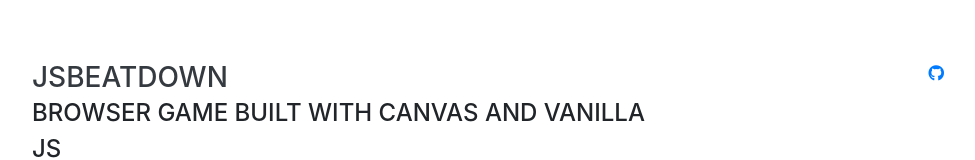
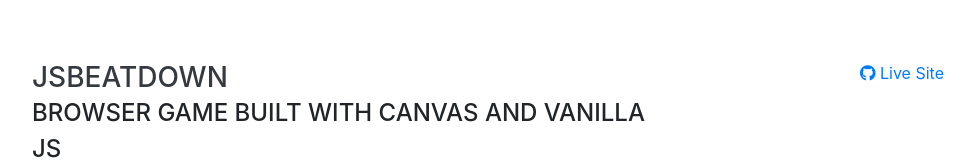
Before and after one commit to fperez371/fperez371.github.io, a website with bundled scripts: page index.html in a window 1280 px wide. Shown: the part 1144-1304 px from the top of the page, without its empty margins (288-1263 px from the left). Built offline with nearby package versions, Linux system fonts and the light colour scheme; a web font is replaced by a local one.

Commit message:
added live site for game

```diff
--- a/index.html
+++ b/index.html
@@ -174,6 +174,11 @@
                 ><a href="https://github.com/fperez371/JSBeatDown">
                   <i class="fab fa-github"></i> </a
               ></span>
+              <span class="text-primary"
+                ><a href="francisco-perez.com/JSBeatDown">
+                  Live Site
+                </a></span
+              >
             </div>
           </div>
         </div>
```
